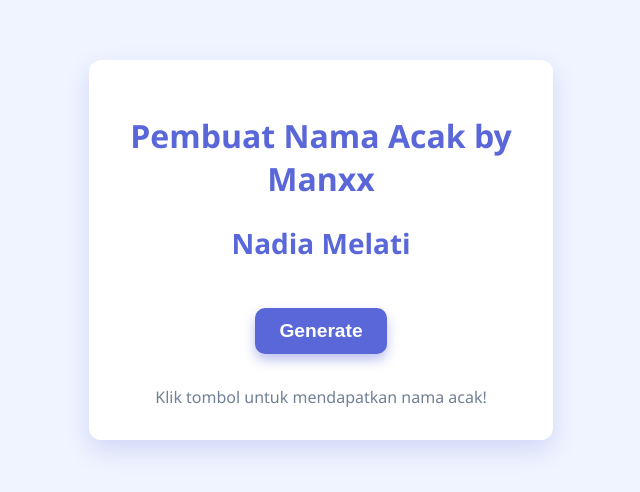
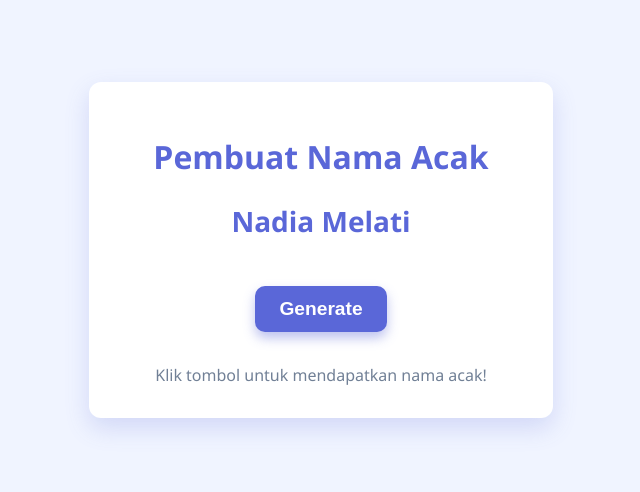
Before and after one commit to manxx991/manxx991.github.io, a plain HTML site: page index.html in a window 1280 px wide. Shown: the part 166-658 px from the top of the page, without its empty margins (319-959 px from the left). Drawn offline with Linux system fonts and the light colour scheme.

Commit message:
Update index.html

```diff
--- a/index.html
+++ b/index.html
@@ -75,7 +75,7 @@
   </head>
   <body>
     <div class="container">
-      <h1>Pembuat Nama Acak by Manxx</h1>
+      <h1>Pembuat Nama Acak</h1>
       <div class="result" id="result"></div>
       <button id="generateBtn">Generate</button>
       <div class="footer">Klik tombol untuk mendapatkan nama acak!</div>
```
